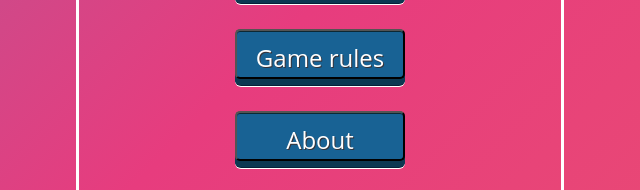
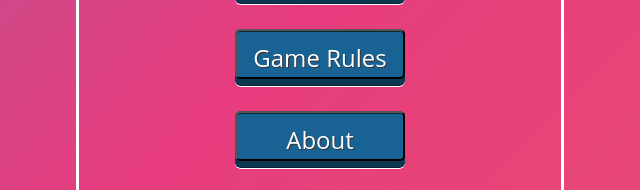
Before and after one commit to ASamedWalker/MastermindGame, a website built with Parcel: page src/index.html in a window 1280 px wide. Shown: the part 168-358 px from the top of the page, 320-960 px from the left. Built offline with nearby package versions, Linux system fonts and the light colour scheme.

Commit message:
Modify the html file

```diff
--- a/src/index.html
+++ b/src/index.html
@@ -20,7 +20,7 @@
         <div class="game-menu">
           <div class="game-options">
             <button class="btn-new-game" data-menu-item="new-game">New Game</button>
-            <button class="btn-new-game" data-menu-item="display-rules">Game rules</button>
+            <button class="btn-new-game" data-menu-item="display-rules">Game Rules</button>
             <button class="btn-new-game" data-menu-item="display-about">About</button>
             <button class="btn-new-game" data-menu-item="display-highscores">Highscores</button>
 
```
